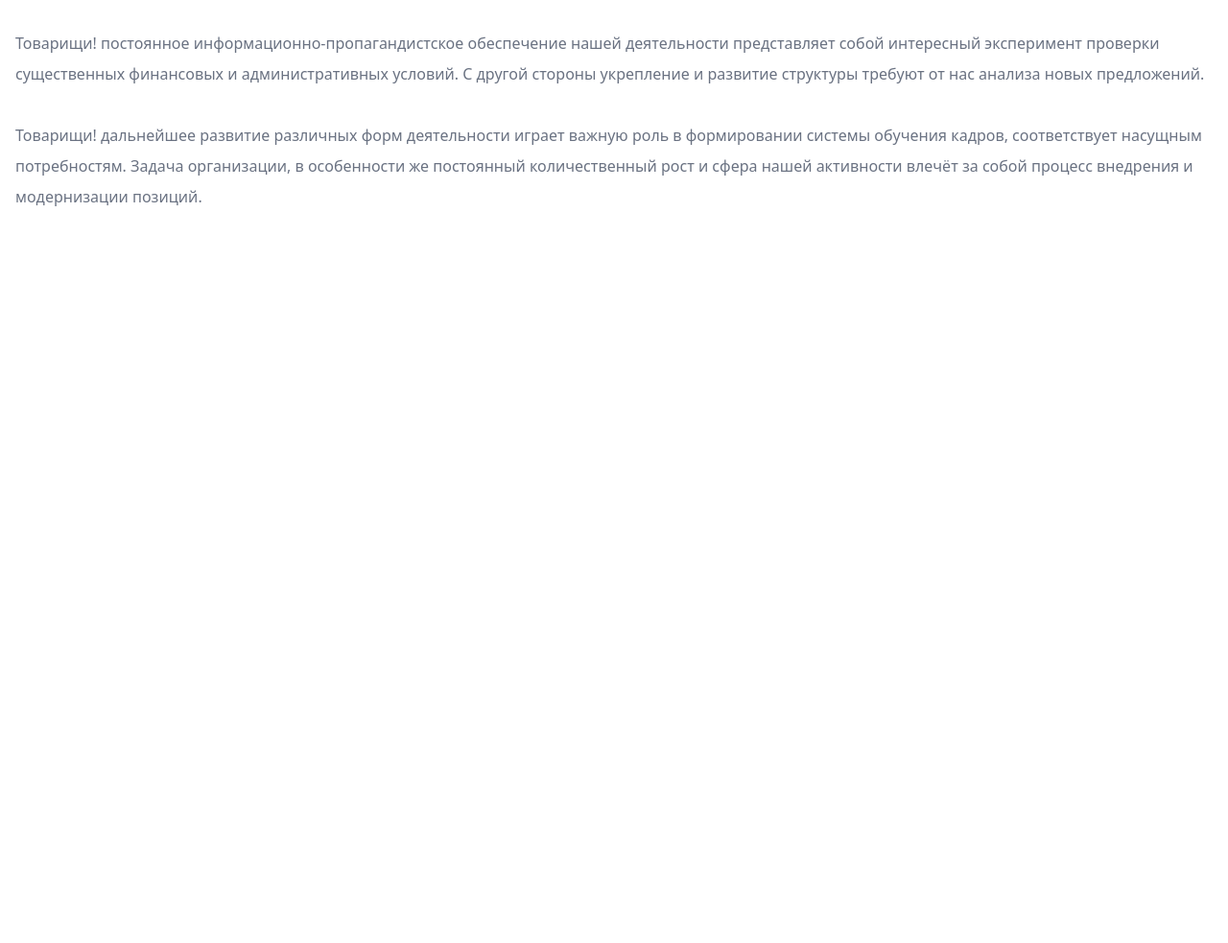
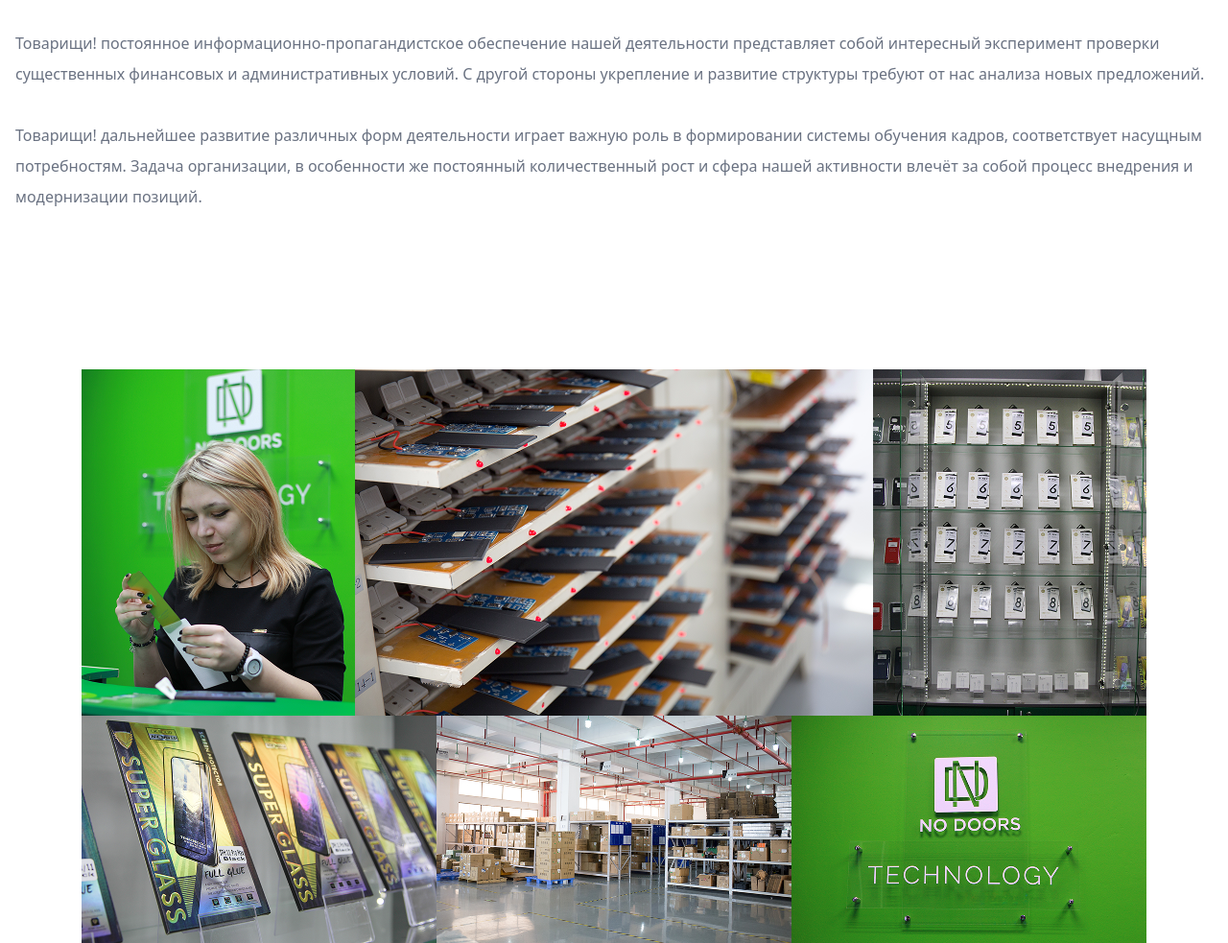
Before and after one commit to JurabekSayfiddinov/accesories-project, a website: page src/index4.html in a window 1280 px wide. Shown: the part 1779-2762 px from the top of the page at 96% size. Before the commit the page ends 2064 px from the top, so only its background shows below. Drawn offline with Linux system fonts and the light colour scheme.

Commit message:
section - image1

```diff
--- a/src/index4.html
+++ b/src/index4.html
@@ -594,6 +594,9 @@
     </div>
 
 </section>
+<section class="max-w-300 m-auto mt-[100px]">
+    <img class=" m-auto" src="./images/Блок _Фото и видео_.png" alt="">
+</section>
         </main>
 </body>
 </html>
```
